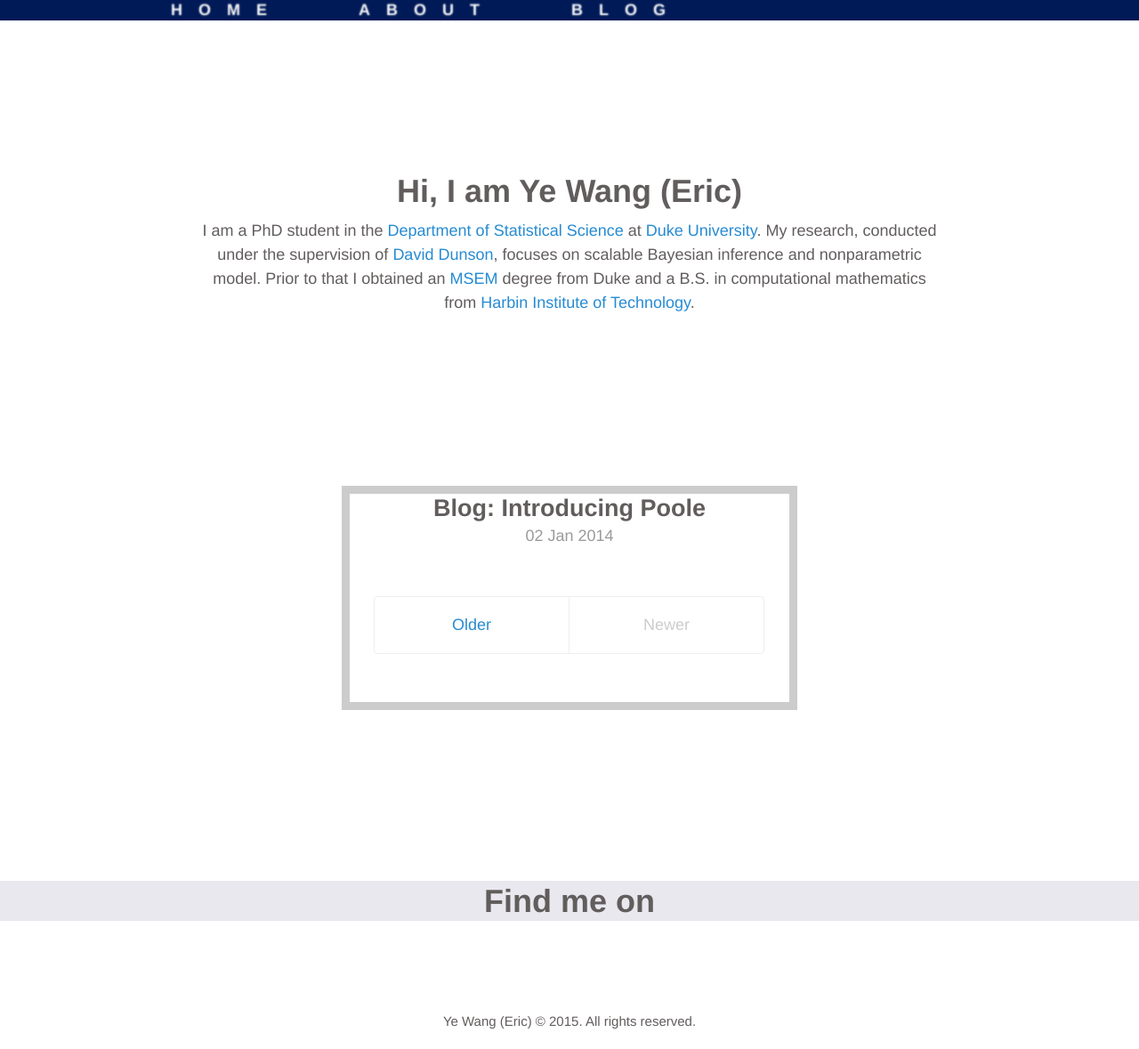
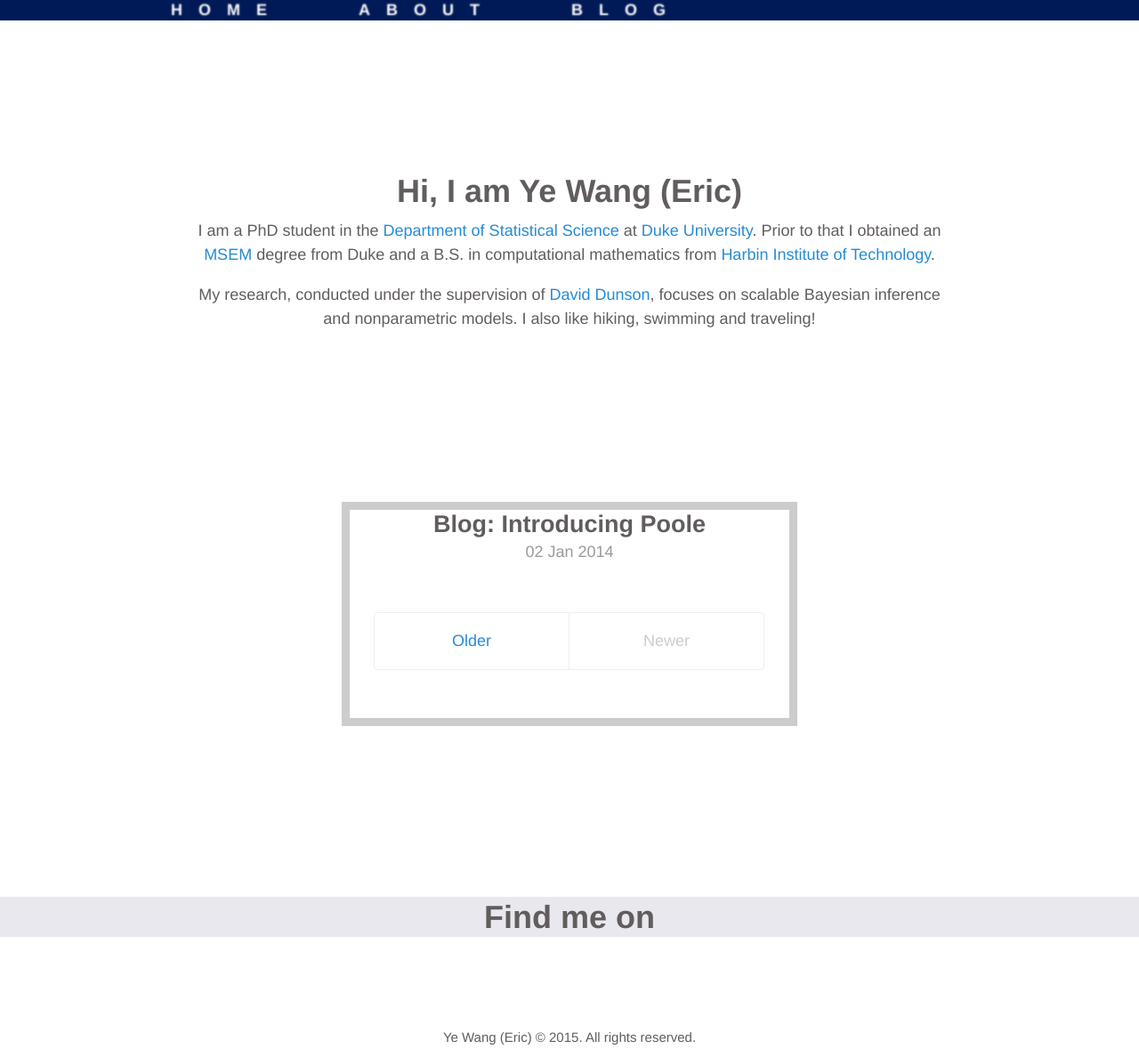
Before and after one commit to ericyewang/ericyewang.github.io, a Jekyll site: the page built from index.html, in a window 1280 px wide. Shown: the whole page at 89% size. Built offline with Jekyll 4.4.1, drawn with Linux system fonts in a browser that asks for light colours; the list of posts is cut into pages by our own code.

Commit message:
Update index.html

```diff
--- a/index.html
+++ b/index.html
@@ -7,11 +7,12 @@ title: Home
 <div class="container-home">
   <h1>Hi, I am Ye Wang (Eric)</h1>
   <p>I am a PhD student in the <a href="https://stat.duke.edu/">Department of Statistical Science</a> at
-  <a href="http://duke.edu/">Duke University</a>. My research, conducted under the supervision of
-  <a href="https://stat.duke.edu/~dunson/">David Dunson</a>, focuses on scalable Bayesian inference and
-  nonparametric model. Prior to that I obtained an <a href="http://econ.duke.edu/msem">MSEM</a> degree
+  <a href="http://duke.edu/">Duke University</a>. Prior to that I obtained an <a href="http://econ.duke.edu/msem">MSEM</a> degree
   from Duke and a B.S. in computational mathematics from <a href="http://en.hit.edu.cn/">Harbin Institute of Technology</a>.
   </p>
+  <p>My research, conducted under the supervision of
+  <a href="https://stat.duke.edu/~dunson/">David Dunson</a>, focuses on scalable Bayesian inference and
+  nonparametric models. I also like hiking, swimming and traveling!</p>
   </div>
   </div>
 
```
